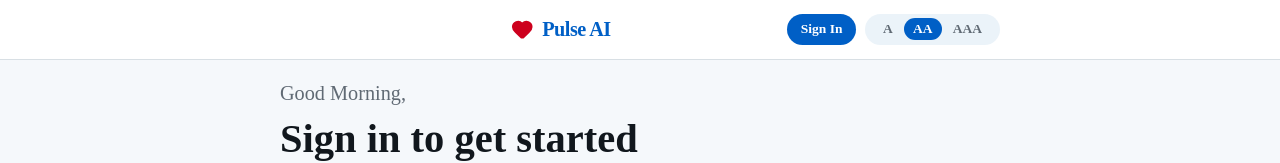
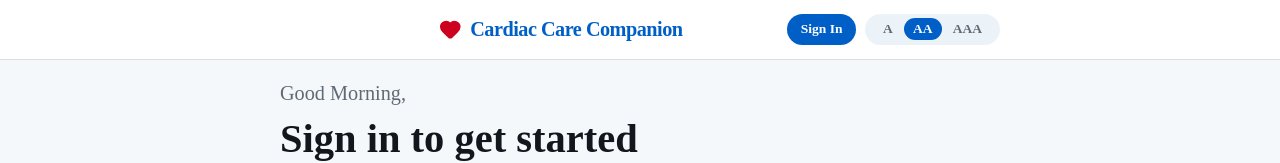
Before and after one commit to chaudharivaibhav12/Pulse-AI-Hackathon, a Next.js app in the folder my-app/: page / in a window 1280 px wide. Shown: the top 163 px of the page. Built offline with nearby package versions, Linux system fonts and the light colour scheme; no server answers.

Commit message:
chore: rename heading to cardiac care companion

```diff
--- a/my-app/app/layout.tsx
+++ b/my-app/app/layout.tsx
@@ -4,7 +4,7 @@ import { AuthSessionProvider } from '@/components/session-provider'
 import './globals.css'
 
 export const metadata: Metadata = {
-  title: 'Pulse AI — Cardiac Rehabilitation',
+  title: 'Cardiac Care Companion',
   description: 'Your personal cardiac rehabilitation companion. Track progress, exercise safely, and stay connected with your care team.',
   generator: 'v0.app',
 }
--- a/my-app/components/pulse/app-header.tsx
+++ b/my-app/components/pulse/app-header.tsx
@@ -45,7 +45,7 @@ export function AppHeader({ title, showBack = true, backHref }: AppHeaderProps)
         <Link href="/" className="flex items-center gap-2">
           <Heart className="w-5 h-5 fill-[var(--pulse-red)] text-[var(--pulse-red)]" />
           <span className="font-bold text-lg text-primary tracking-tight">
-            {title || "Pulse AI"}
+            {title || "Cardiac Care Companion"}
           </span>
         </Link>
 
```
